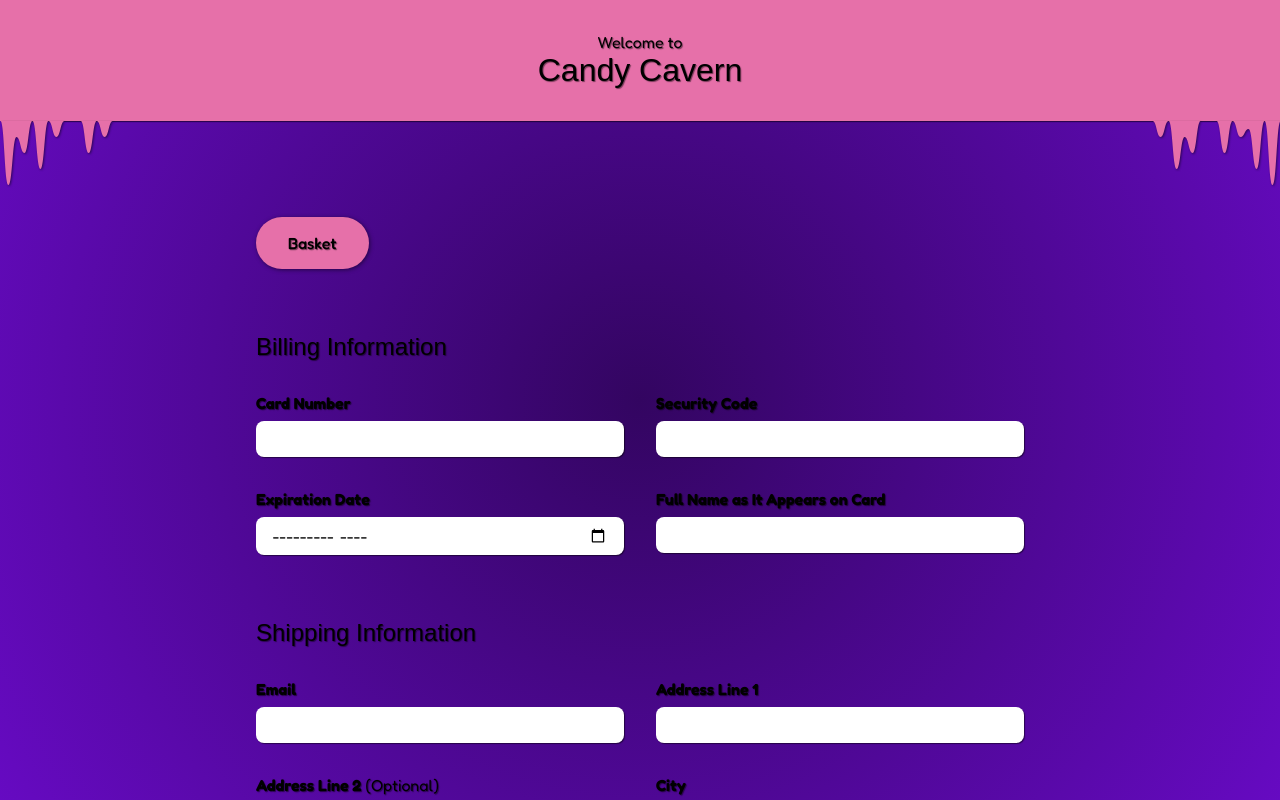
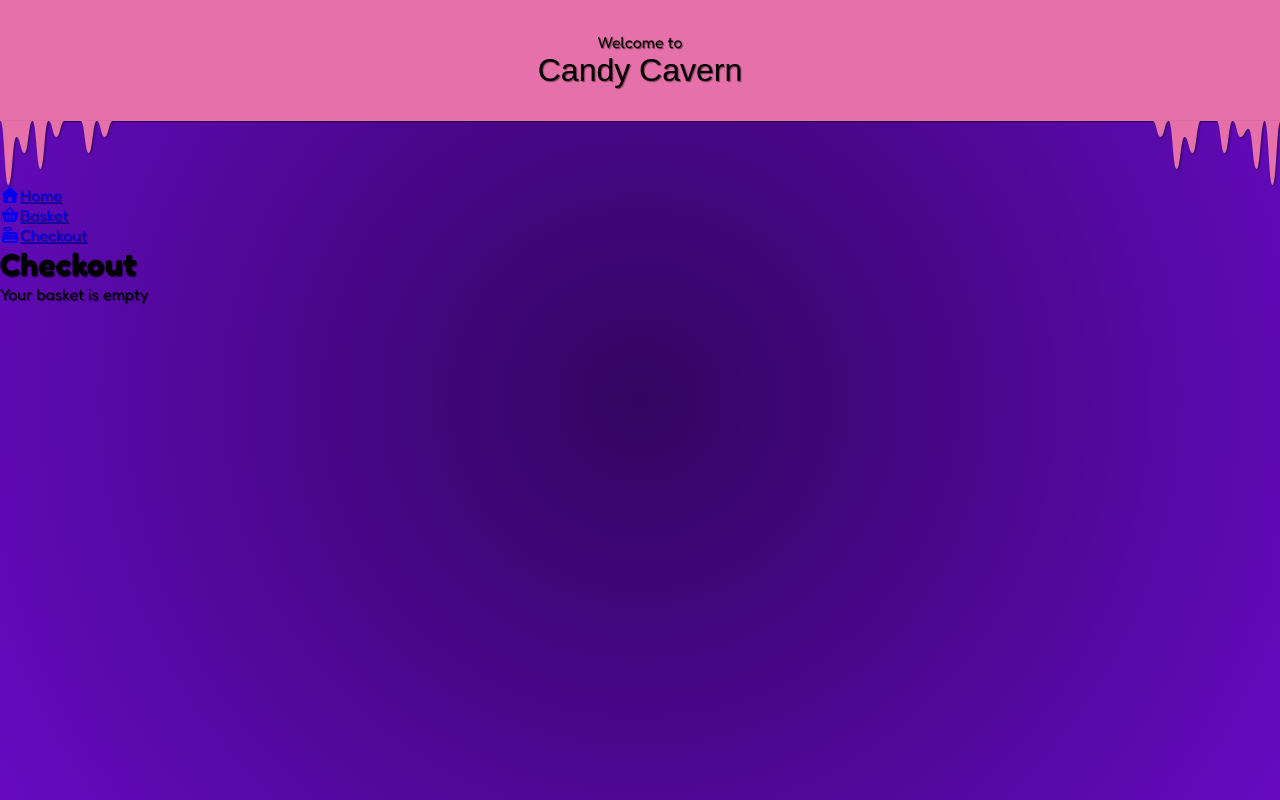
Before and after one commit to adamvp0103/candy-cavern, a React (Vite) app: page /checkout in a window 1280 px wide. Shown: the top 800 px of the page. Built offline with nearby package versions, Linux system fonts and the light colour scheme; a web font is replaced by a local one.

Commit message:
Improve order summary semantics

```diff
--- a/src/App.tsx
+++ b/src/App.tsx
@@ -46,7 +46,10 @@ function App() {
               />
             }
           />
-          <Route path="/checkout" element={<Checkout />} />
+          <Route
+            path="/checkout"
+            element={<Checkout basket={basket} products={products} />}
+          />
         </Routes>
       </BrowserRouter>
     </>
--- a/src/components/BasketCard.tsx
+++ b/src/components/BasketCard.tsx
@@ -24,12 +24,15 @@ function BasketCard({
     return <li>Product not found</li>;
   }
 
-  const src = `../assets/images/products/${product.image}`;
   const quantityLimit = 10;
 
   return (
     <li className="basket-card" key={product.name}>
-      <img className="basket-card-image" src={src} alt={product.name} />
+      <img
+        className="basket-card-image"
+        src={`/images/${product.image}`}
+        alt={product.name}
+      />
       <div className="basket-card-except-image">
         <div className="basket-card-title-and-price">
           <h3>{product.name}</h3>
--- a/src/components/Nav.tsx
+++ b/src/components/Nav.tsx
@@ -23,7 +23,7 @@ function Nav() {
           </Link>
         </li>
         <li>
-          <Link to="/">
+          <Link to="/checkout">
             <FontAwesomeIcon icon={faCashRegister} />
             <span>Checkout</span>
           </Link>
--- a/src/components/OrderSummary.tsx
+++ b/src/components/OrderSummary.tsx
@@ -1,51 +1,68 @@
-// import { useContext } from "react";
+import type { BasketItem, Product } from "../types/types";
 
-// const shippingFee = 6;
-// const taxRate = 0.08;
+interface OrderSummaryProps {
+  basket: BasketItem[];
+  products: Product[];
+}
 
-// function OrderSummary() {
-//   const subtotal = basket.reduce(
-//     (previous, current) => previous + current.price * current.quantity,
-//     0
-//   );
-//   const tax = (subtotal + shippingFee) * taxRate;
+function OrderSummary({ basket, products }: OrderSummaryProps) {
+  const shippingFee = 6;
+  const taxRate = 0.08;
 
-//   return (
-//     <section className="section">
-//       <h2 className="heading">Order Summary</h2>
-//       <ul className="order-list">
-//         {basket.map((item) => (
-//           <li className="order-list-item" key={item.name}>
-//             <div>
-//               <h3>{item.name}</h3>
-//               <span className="quantity">&#x00d7; {item.quantity}</span>
-//             </div>
-//             <span>${(item.price * item.quantity).toFixed(2)}</span>
-//           </li>
-//         ))}
-//       </ul>
-//       <ul className="total-list">
-//         <li className="order-list-item">
-//           <h3>Subtotal</h3>
-//           <span>${subtotal.toFixed(2)}</span>
-//         </li>
-//         <li className="order-list-item">
-//           <h3>Shipping</h3>
-//           <span>${shippingFee.toFixed(2)}</span>
-//         </li>
-//         <li className="order-list-item">
-//           <h3>Tax</h3>
-//           <span>${tax.toFixed(2)}</span>
-//         </li>
-//         <li className="order-list-item">
-//           <h3>Total</h3>
-//           <span className="total">
-//             ${(subtotal + shippingFee + tax).toFixed(2)}
-//           </span>
-//         </li>
-//       </ul>
-//     </section>
-//   );
-// }
+  const subtotal = basket.reduce((previous, current) => {
+    const product = products.find((p) => p.name === current.name);
 
-// export default OrderSummary;
+    if (!product) {
+      console.error(`Basket item '${current.name}' not found in products.`);
+      return 0;
+    }
+
+    return previous + product.price * current.quantity;
+  }, 0);
+
+  const tax = (subtotal + shippingFee) * taxRate;
+
+  return (
+    <section className="section">
+      <h2 className="heading">Order Summary</h2>
+      <table className="order-list">
+        {basket.map((item) => {
+          const product = products.find((p) => p.name === item.name);
+
+          if (!product) {
+            console.error(`Basket item '${item.name}' not found in products.`);
+            return <tr>Product not found</tr>;
+          }
+
+          return (
+            <tr className="order-list-item" key={item.name}>
+              <th>{item.name}</th>
+              <td className="quantity">x{item.quantity}</td>
+              <td>${(product.price * item.quantity).toFixed(2)}</td>
+            </tr>
+          );
+        })}
+        <tr className="order-list-item">
+          <th>Subtotal</th>
+          <td>${subtotal.toFixed(2)}</td>
+        </tr>
+        <tr className="order-list-item">
+          <th>Shipping</th>
+          <td>${shippingFee.toFixed(2)}</td>
+        </tr>
+        <tr className="order-list-item">
+          <th>Tax</th>
+          <td>${tax.toFixed(2)}</td>
+        </tr>
+        <tr className="order-list-item">
+          <th>Total</th>
+          <td className="total">
+            ${(subtotal + shippingFee + tax).toFixed(2)}
+          </td>
+        </tr>
+      </table>
+    </section>
+  );
+}
+
+export default OrderSummary;
--- a/src/pages/Basket.tsx
+++ b/src/pages/Basket.tsx
@@ -45,7 +45,7 @@ function Basket({
       <Header />
       <Nav />
       <main>
-        <h2 className="heading">Basket</h2>
+        <h1 className="heading">Basket</h1>
 
         {/* List of basket items */}
         {basket.length > 0 ? (
--- a/src/pages/Checkout.tsx
+++ b/src/pages/Checkout.tsx
@@ -4,8 +4,16 @@ import { useState } from "react";
 // import OrderSummary from "../components/OrderSummary";
 import BillingInformation from "../components/BillingInformation";
 import ShippingInformation from "../components/ShippingInformation";
+import Nav from "../components/Nav";
+import type { BasketItem, Product } from "../types/types";
+import OrderSummary from "../components/OrderSummary";
 
-function Checkout() {
+interface CheckoutProps {
+  basket: BasketItem[];
+  products: Product[];
+}
+
+function Checkout({ basket, products }: CheckoutProps) {
   const [formSubmitted, setFormSubmitted] = useState(false);
   const [billingInformationValid, setBillingInformationValid] = useState(false);
   const [shippingInformationValid, setShippingInformationValid] =
@@ -24,15 +32,12 @@ function Checkout() {
   return (
     <>
       <Header />
-      <div className="left-nav-button-container">
-        <Link to="/basket" style={{ textDecoration: "none" }}>
-          <button className="nav-button">
-            {/* <BackIcon /> */}
-            <span className="nav-button-text">Basket</span>
-          </button>
-        </Link>
-      </div>
-      {/* <OrderSummary /> */}
+      <Nav />
+      <main>
+        <h1>Checkout</h1>
+        {basket.length > 0 ? (
+          <>
+            <OrderSummary basket={basket} products={products} />
             <BillingInformation
               formSubmitted={formSubmitted}
               onSetValidity={setBillingInformationValid}
@@ -47,6 +52,11 @@ function Checkout() {
               </button>
             </div>
           </>
+        ) : (
+          <span>Your basket is empty</span>
+        )}
+      </main>
+    </>
   );
 }
 
```
Lines whose indentation alone changed are shown as unchanged.
